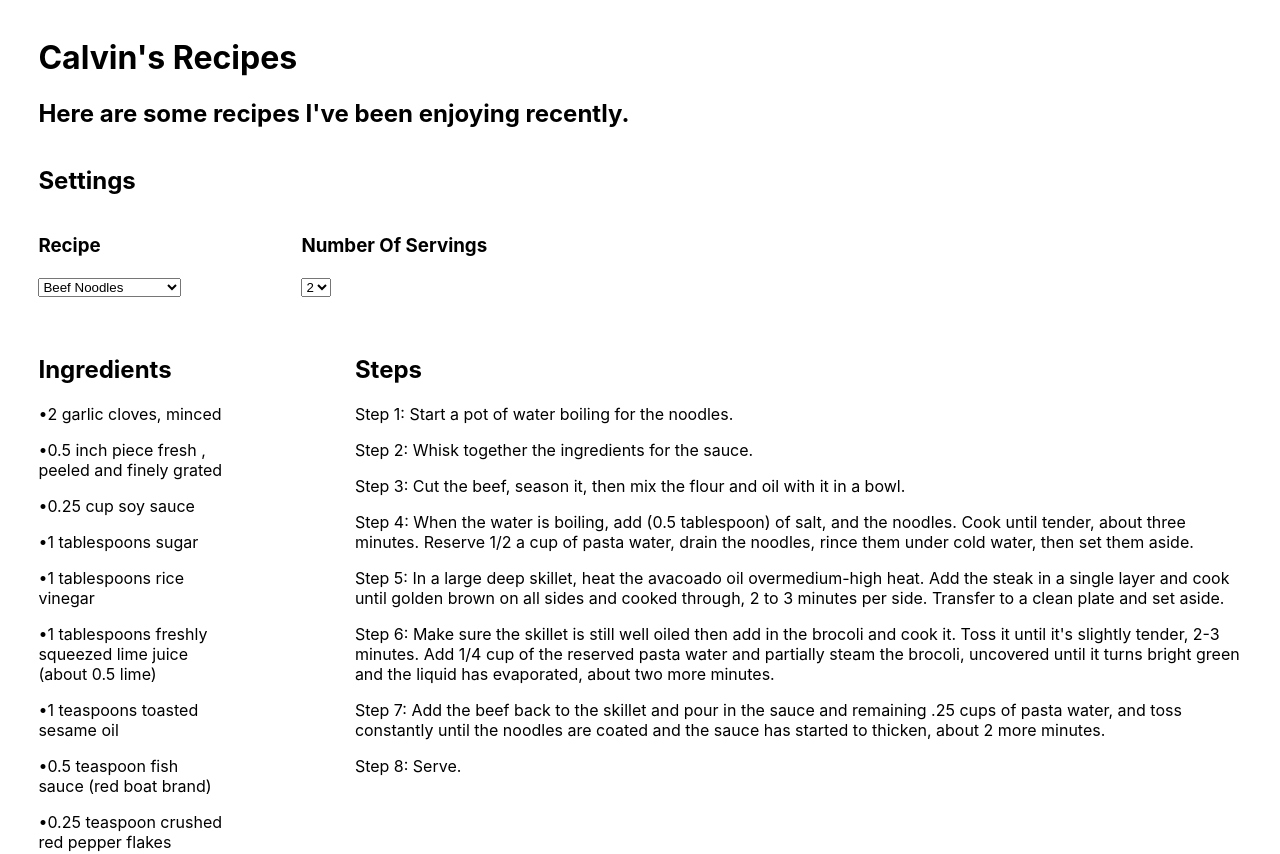
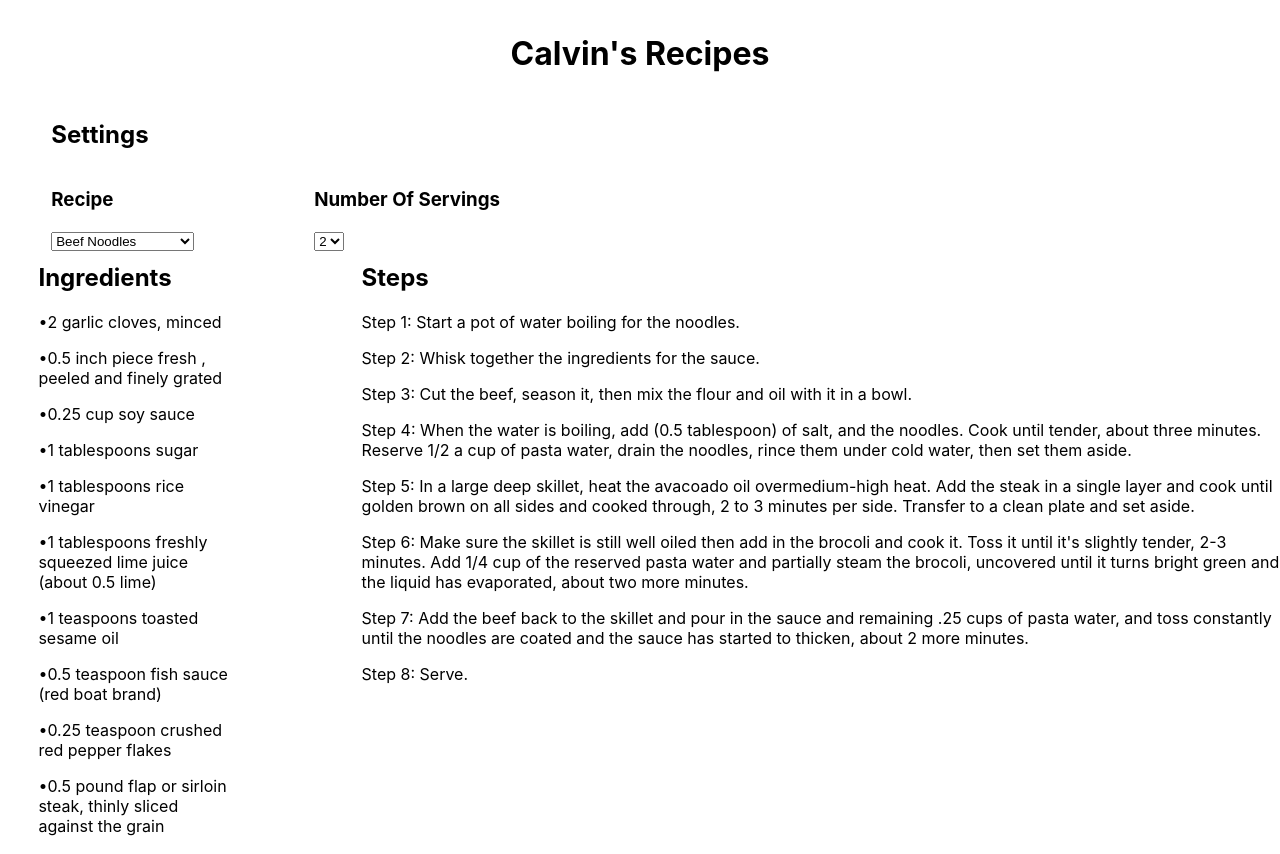
Before and after one commit to CalvinGaiennie/recipes-React, a React (Create React App) app: page / in a window 1280 px wide. Shown: the top 854 px of the page. Built offline with nearby package versions, Linux system fonts and the light colour scheme.

Commit message:
I guess this is when I reoganized the files earlier. I dont remember. Shouldve commited then.

```diff
--- a/src/App.css
+++ b/src/App.css
@@ -43,7 +43,7 @@
 }
 
 .margin {
-  margin: 3vw;
+  margin-left: 3vw;
 }
 .steps {
   margin-left: 10vw;
@@ -56,3 +56,26 @@
 .setting {
   margin-left: 15vh;
 }
+
+.header {
+  margin: 0px;
+  /* background-color: #faf9f6; */
+}
+
+.header-content {
+  padding: 1vw;
+  text-align: center;
+}
+
+.settings {
+  /* background-color: #a8c686; */
+  padding: 1vw;
+}
+
+h2 {
+  margin-top: 0;
+}
+
+/* .body-parts {
+  background-color: #f8c469;
+} */
--- a/src/App.js
+++ b/src/Components/App.js
@@ -1,6 +1,9 @@
 import { useState } from "react";
-import "./App.css";
-const recipeNames = [
+import "../App.css";
+import { Header } from "./Header";
+import { Settings } from "./Settings";
+import { Body } from "./Body";
+export const recipeNames = [
   { title: "Sushi Rice", key: "SushiRice" },
   { title: "Pita Bread", key: "PitaBread" },
   { title: "Chicken Salad", key: "ChickenSalad" },
@@ -9,7 +12,7 @@ const recipeNames = [
   { title: "Meatloaf", key: "Meatloaf" },
 ];
 
-const recipeData = {
+export const recipeData = {
   SushiRice: {
     title: "Sushi Rice",
     ingredients: [
@@ -228,139 +231,4 @@ function App() {
   );
 }
 
-function Header() {
-  return (
-    <div className="header margin">
-      <h1>Calvin's Recipes</h1>
-      <h2>Here are some recipes I've been enjoying recently.</h2>
-    </div>
-  );
-}
-
-function Settings({
-  selectedRecipe,
-  onSetSelectedRecipe,
-  numOfServings,
-  onSetNumOfServings,
-}) {
-  const recipes = recipeNames;
-  return (
-    <div className="margin">
-      <h2>Settings</h2>
-      <div className="flex">
-        <div>
-          <h3>Recipe</h3>
-          <select
-            value={selectedRecipe}
-            onChange={(e) => onSetSelectedRecipe(e.target.value)}
-          >
-            {recipes.map((recipe) => (
-              <RecipeOptions recipeObj={recipe} key={recipe.title} />
-            ))}
-          </select>
-        </div>
-        <div className="setting">
-          <h3>Number Of Servings</h3>
-          <select
-            value={numOfServings}
-            onChange={(e) => onSetNumOfServings(e.target.value)}
-          >
-            {Array.from({ length: 8 }, (_, i) => i + 1).map((num) => (
-              <option value={num} key={num}>
-                {num}
-              </option>
-            ))}
-          </select>
-        </div>
-      </div>
-    </div>
-  );
-}
-function Body({ selectedRecipe, numOfServings }) {
-  const recipeObjects = recipeData;
-  const object = selectedRecipe.replace(/\s+/g, "");
-  const currentObject = recipeObjects[object];
-  function updateIngredientMap(currentObject, numOfServings) {
-    const ingredientMap = { ...currentObject.ingredientMap };
-    Object.keys(ingredientMap).forEach((key, index) => {
-      ingredientMap[key] = ingredientMap[key] * numOfServings;
-    });
-    return ingredientMap;
-  }
-  const updatedIngredientMap = updateIngredientMap(
-    currentObject,
-    numOfServings
-  );
-
-  return (
-    <div>
-      <div className="recipe-body margin">
-        <Ingredients
-          currentObject={currentObject}
-          updatedIngredientMap={updatedIngredientMap}
-        />
-        <Steps
-          currentObject={currentObject}
-          updatedIngredientMap={updatedIngredientMap}
-        />
-      </div>
-    </div>
-  );
-}
-function Ingredients({ currentObject, updatedIngredientMap }) {
-  function calculateIngredients(currentObject, updatedIngredientMap) {
-    const updatedIngredients = currentObject.ingredients.map((ingredient) => {
-      let updatedIng = ingredient;
-      for (const [key, amount] of Object.entries(updatedIngredientMap)) {
-        updatedIng = updatedIng.replace(`{${key}}`, amount);
-      }
-      return updatedIng;
-    });
-    return updatedIngredients;
-  }
-  const currentIngredients = calculateIngredients(
-    currentObject,
-    updatedIngredientMap
-  );
-  return (
-    <div className="body-parts">
-      <h2>Ingredients</h2>
-      <p>
-        {currentIngredients.map((ingredient) => (
-          <p>•{ingredient}</p>
-        ))}
-      </p>
-    </div>
-  );
-}
-
-function Steps({ currentObject, updatedIngredientMap }) {
-  console.log(updatedIngredientMap);
-
-  function calculateSteps(currentObject, updatedIngredientMap) {
-    const updatedSteps = currentObject.steps.map((step) => {
-      let updatedStep = step;
-      for (const [key, amount] of Object.entries(updatedIngredientMap)) {
-        updatedStep = updatedStep.replace(`{${key}}`, amount);
-      }
-      return updatedStep;
-    });
-    return updatedSteps;
-  }
-  const currentSteps = calculateSteps(currentObject, updatedIngredientMap);
-  return (
-    <div className="steps body-parts">
-      <h2>Steps</h2>
-      <p>
-        {currentSteps.map((step) => (
-          <p>{step}</p>
-        ))}
-      </p>
-    </div>
-  );
-}
-
-function RecipeOptions({ recipeObj }) {
-  return <option value={recipeObj.title}>{recipeObj.title}</option>;
-}
 export default App;
--- /dev/null
+++ b/src/Components/Body.js
@@ -0,0 +1,35 @@
+import { recipeData } from "./App";
+import { Steps } from "./Steps";
+import { Ingredients } from "./Ingredients";
+
+export function Body({ selectedRecipe, numOfServings }) {
+  const recipeObjects = recipeData;
+  const object = selectedRecipe.replace(/\s+/g, "");
+  const currentObject = recipeObjects[object];
+  function updateIngredientMap(currentObject, numOfServings) {
+    const ingredientMap = { ...currentObject.ingredientMap };
+    Object.keys(ingredientMap).forEach((key, index) => {
+      ingredientMap[key] = ingredientMap[key] * numOfServings;
+    });
+    return ingredientMap;
+  }
+  const updatedIngredientMap = updateIngredientMap(
+    currentObject,
+    numOfServings
+  );
+
+  return (
+    <div>
+      <div className="recipe-body margin">
+        <Ingredients
+          currentObject={currentObject}
+          updatedIngredientMap={updatedIngredientMap}
+        />
+        <Steps
+          currentObject={currentObject}
+          updatedIngredientMap={updatedIngredientMap}
+        />
+      </div>
+    </div>
+  );
+}
--- /dev/null
+++ b/src/Components/Header.js
@@ -0,0 +1,10 @@
+export function Header() {
+  return (
+    <div className="header margin">
+      <div className="header-content">
+        <h1>Calvin's Recipes</h1>
+        {/* <h2>Here are some recipes I've been enjoying recently.</h2> */}
+      </div>
+    </div>
+  );
+}
--- /dev/null
+++ b/src/Components/Ingredients.js
@@ -0,0 +1,26 @@
+export function Ingredients({ currentObject, updatedIngredientMap }) {
+  function calculateIngredients(currentObject, updatedIngredientMap) {
+    const updatedIngredients = currentObject.ingredients.map((ingredient) => {
+      let updatedIng = ingredient;
+      for (const [key, amount] of Object.entries(updatedIngredientMap)) {
+        updatedIng = updatedIng.replace(`{${key}}`, amount);
+      }
+      return updatedIng;
+    });
+    return updatedIngredients;
+  }
+  const currentIngredients = calculateIngredients(
+    currentObject,
+    updatedIngredientMap
+  );
+  return (
+    <div className="body-parts">
+      <h2>Ingredients</h2>
+      <p>
+        {currentIngredients.map((ingredient) => (
+          <p>•{ingredient}</p>
+        ))}
+      </p>
+    </div>
+  );
+}
--- /dev/null
+++ b/src/Components/RecipeOptions.js
@@ -0,0 +1,3 @@
+export function RecipeOptions({ recipeObj }) {
+  return <option value={recipeObj.title}>{recipeObj.title}</option>;
+}
--- /dev/null
+++ b/src/Components/Settings.js
@@ -0,0 +1,42 @@
+import { recipeNames } from "./App";
+import { RecipeOptions } from "./RecipeOptions";
+
+export function Settings({
+  selectedRecipe,
+  onSetSelectedRecipe,
+  numOfServings,
+  onSetNumOfServings,
+}) {
+  const recipes = recipeNames;
+  return (
+    <div className=" settings">
+      <h2 className="margin">Settings</h2>
+      <div className=" margin flex">
+        <div>
+          <h3>Recipe</h3>
+          <select
+            value={selectedRecipe}
+            onChange={(e) => onSetSelectedRecipe(e.target.value)}
+          >
+            {recipes.map((recipe) => (
+              <RecipeOptions recipeObj={recipe} key={recipe.title} />
+            ))}
+          </select>
+        </div>
+        <div className="setting">
+          <h3>Number Of Servings</h3>
+          <select
+            value={numOfServings}
+            onChange={(e) => onSetNumOfServings(e.target.value)}
+          >
+            {Array.from({ length: 8 }, (_, i) => i + 1).map((num) => (
+              <option value={num} key={num}>
+                {num}
+              </option>
+            ))}
+          </select>
+        </div>
+      </div>
+    </div>
+  );
+}
--- /dev/null
+++ b/src/Components/Steps.js
@@ -0,0 +1,25 @@
+export function Steps({ currentObject, updatedIngredientMap }) {
+  console.log(updatedIngredientMap);
+
+  function calculateSteps(currentObject, updatedIngredientMap) {
+    const updatedSteps = currentObject.steps.map((step) => {
+      let updatedStep = step;
+      for (const [key, amount] of Object.entries(updatedIngredientMap)) {
+        updatedStep = updatedStep.replace(`{${key}}`, amount);
+      }
+      return updatedStep;
+    });
+    return updatedSteps;
+  }
+  const currentSteps = calculateSteps(currentObject, updatedIngredientMap);
+  return (
+    <div className="steps body-parts">
+      <h2>Steps</h2>
+      <p>
+        {currentSteps.map((step) => (
+          <p>{step}</p>
+        ))}
+      </p>
+    </div>
+  );
+}
--- a/src/index.js
+++ b/src/index.js
@@ -1,7 +1,7 @@
 import React from "react";
 import ReactDOM from "react-dom/client";
 import "./index.css";
-import App from "./App";
+import App from "./Components/App";
 // import reportWebVitals from "./reportWebVitals";
 
 const root = ReactDOM.createRoot(document.getElementById("root"));
```
